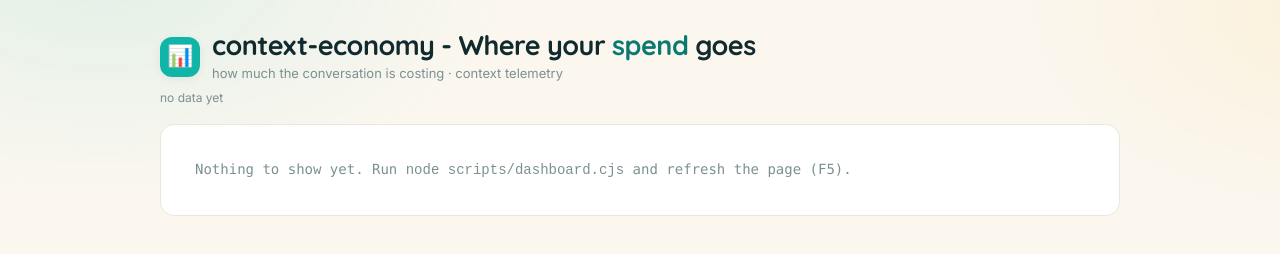
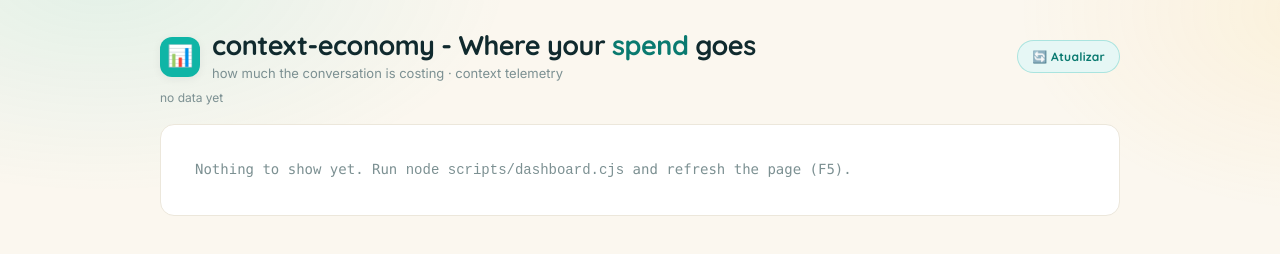
Before and after one commit to dfscouto/context-economy, a website: page dashboard/index.html in a window 1280 px wide. Drawn offline with Linux system fonts and the light colour scheme.

Commit message:
feat(dashboard): add Refresh button to regenerate data on demand (F5 alone only re-serves the frozen file)

```diff
--- a/dashboard/index.html
+++ b/dashboard/index.html
@@ -31,6 +31,10 @@
   .sub{font-size:13px;color:var(--feather);margin-top:2px}
   .meta{font-size:12px;color:var(--feather);margin:2px 0 16px}
   .meta b{color:var(--ink);font-weight:600}
+  .refresh-btn{margin-left:auto;flex:none;font-family:var(--fd);font-size:12px;font-weight:700;letter-spacing:.02em;color:var(--teal-deep);background:var(--teal-soft);border:1px solid rgba(15,181,166,.28);border-radius:999px;padding:8px 14px;cursor:pointer;transition:background .15s,transform .05s;white-space:nowrap}
+  .refresh-btn:hover{background:#d6f2ee}
+  .refresh-btn:active{transform:translateY(1px)}
+  .refresh-btn:disabled{opacity:.55;cursor:default}
 
   .grid{display:grid;grid-template-columns:repeat(3,1fr);gap:14px;margin-top:14px}
   @media(max-width:760px){.grid{grid-template-columns:1fr}}
@@ -166,7 +170,7 @@
 </head>
 <body>
 <div class="wrap">
-  <div class="top"><span class="mk">📊</span><div><h1>context-economy - Where your <b>spend</b> goes</h1><div class="sub">how much the conversation is costing · context telemetry</div></div></div>
+  <div class="top"><span class="mk">📊</span><div><h1>context-economy - Where your <b>spend</b> goes</h1><div class="sub">how much the conversation is costing · context telemetry</div></div><button id="refreshBtn" class="refresh-btn" onclick="refreshDashboard()" title="Regenera os dados (inclui a atividade de hoje) e recarrega">🔄 Atualizar</button></div>
   <div class="meta" id="meta">reading the data…</div>
   <div id="root"></div>
 </div>
@@ -174,6 +178,18 @@
 <script src="data.js" onerror="window.__noData=1"></script>
 <script>
 const fmt = n => n>=1e9?(n/1e9).toFixed(2)+'b':n>=1e6?(n/1e6).toFixed(1)+'m':n>=1e3?(n/1e3).toFixed(0)+'k':String(n|0);
+// Regenerate data.js server-side (aggregate scan, ~30s) then reload — a plain F5 only re-serves the frozen file.
+async function refreshDashboard(){
+  const b=document.getElementById('refreshBtn'); if(!b) return;
+  if(location.protocol==='file:'){ alert('Abra pelo servidor (node scripts/dashboard-serve.cjs) para o botão funcionar.'); return; }
+  const orig=b.textContent; b.disabled=true; b.textContent='atualizando…';
+  try{
+    const r=await fetch('/api/refresh',{method:'POST'});
+    const j=await r.json();
+    if(!j || !j.ok) throw new Error((j&&j.error)||'refresh falhou');
+    location.reload();
+  }catch(e){ b.disabled=false; b.textContent=orig; alert('Falha ao atualizar: '+e.message); }
+}
 const $=id=>document.getElementById(id);
 const escAttr = s => String(s||'').replace(/&/g,'&amp;').replace(/"/g,'&quot;').replace(/'/g,'&#39;').replace(/</g,'&lt;');
 const escHtml = s => String(s||'').replace(/&/g,'&amp;').replace(/</g,'&lt;').replace(/>/g,'&gt;');
```
